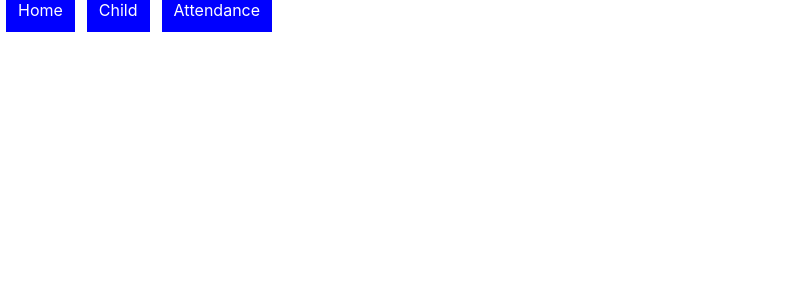
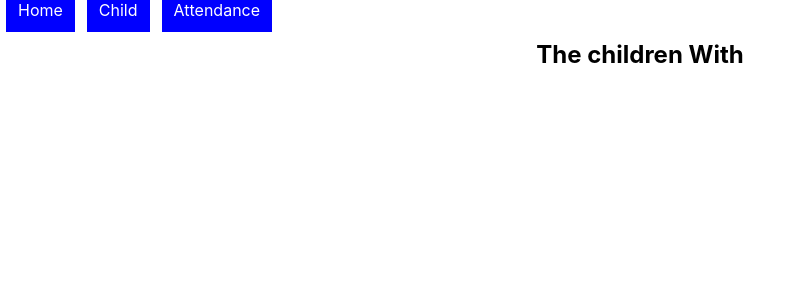
Before and after one commit to nabeillemar/my-child-diary-frontend, a React (Create React App) app: page /children/1 in a window 1280 px wide. Shown: the top 300 px of the page, without its empty margins (0-800 px from the left). Built offline with nearby package versions, Linux system fonts and the light colour scheme.

Commit message:
fixed child list issue

```diff
--- a/src/App.js
+++ b/src/App.js
@@ -18,7 +18,8 @@ function App() {
       <Route exact path='/' element={<Home/>} />
       <Route exact path='/children' element={<Child/>} />
       <Route exact path='/attendance' element={<Attendance/>}/>
-      <Route path="children/:id" component={<ChildrenAttendance/>}/>
+      <Route path="children/:id" element={<ChildrenAttendance/>}/>
+
       </Routes>
     </div>
     </Router>
--- a/src/components/Child.js
+++ b/src/components/Child.js
@@ -3,6 +3,7 @@ import { connect } from 'react-redux';
 import { getChildren, deleteChildren } from '../actions/children'
 import ChildContainer from '../containers/ChildContainer';
 import ChildForm from '../containers/ChildForm';
+
 
 
 
--- a/src/containers/AttendanceForm.js
+++ b/src/containers/AttendanceForm.js
@@ -58,7 +58,7 @@ class AttendanceForm extends Component {
           <input type='text' placeholder="check out time" value={this.state.check_out} name="check_out" onChange={this.handleChange}/><br/>
           <br></br>
           <label> Child Name
-          <select value={this.state.child_id} onChange={this.handleChange}>
+          <select name="child_id" value={this.state.child_id} onChange={this.handleChange}>
             {this.props.children.map((child, i) => (
             <option key={i} value={child.id}>{child.attributes.child_name}</option>
             ))}
--- a/src/containers/ChildContainer.js
+++ b/src/containers/ChildContainer.js
@@ -1,4 +1,5 @@
 import React from 'react'
+import { Link } from 'react-router-dom'
 
 const ChildContainer = (props) => {
     return (
@@ -9,7 +10,11 @@ const ChildContainer = (props) => {
         <li>allergies: {props.allergies}</li>
         <br/>
         <button onClick={props.handleClick} id={props.id}> Delete </button>
+        (<Link to={`/children/${props.id}`}>
+        <button>{props.child_name}</button>
+        </Link>)
         </div>
+
     )
 }
 
--- a/src/containers/ChildrenAttendance.js
+++ b/src/containers/ChildrenAttendance.js
@@ -1,23 +1,28 @@
 import React, { Component } from 'react'
+import Child from '../components/Child'
+
 
 // this is the meals inside the given category
 // a view page of 1 given category
 //This gets called by the component Category.js becuase of its link and because we said in App.js that path='/categories/:id' is equal to component={CategoryMeals} so that is why this gets activated with the props included.
-// same process for IngredientMeals
+// same process for ChildrenAttendance
 
 // after the click it goes here and renders all the meals for that meal, Meal Container gets actived here
 
 class ChildrenAttendance extends Component {
     render() {
+        debugger
 
         return (
             <div>
-                <h2>The Meals With {this.props.match.params.id.split("_").join(" ")}</h2>
+                <h2>The children With</h2>
+                <h1>{this.props.name}</h1>
 
-                {console.log(this.props.match.params.id.split("_").join(" "))}
+
             </div>
         )
     }
 }
 
+
 export default ChildrenAttendance
```
